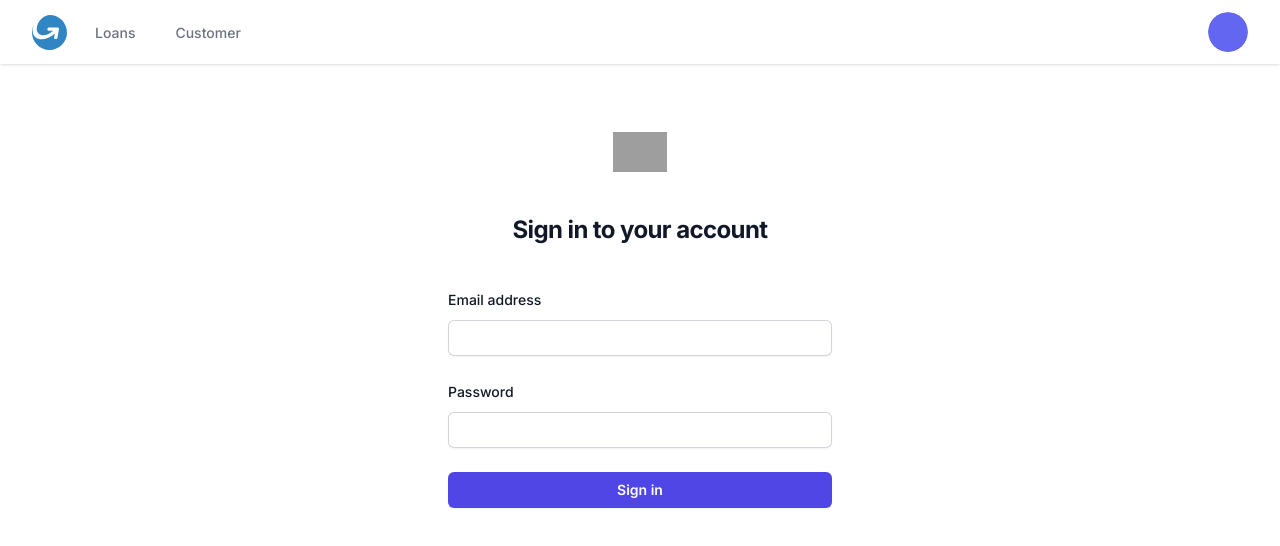
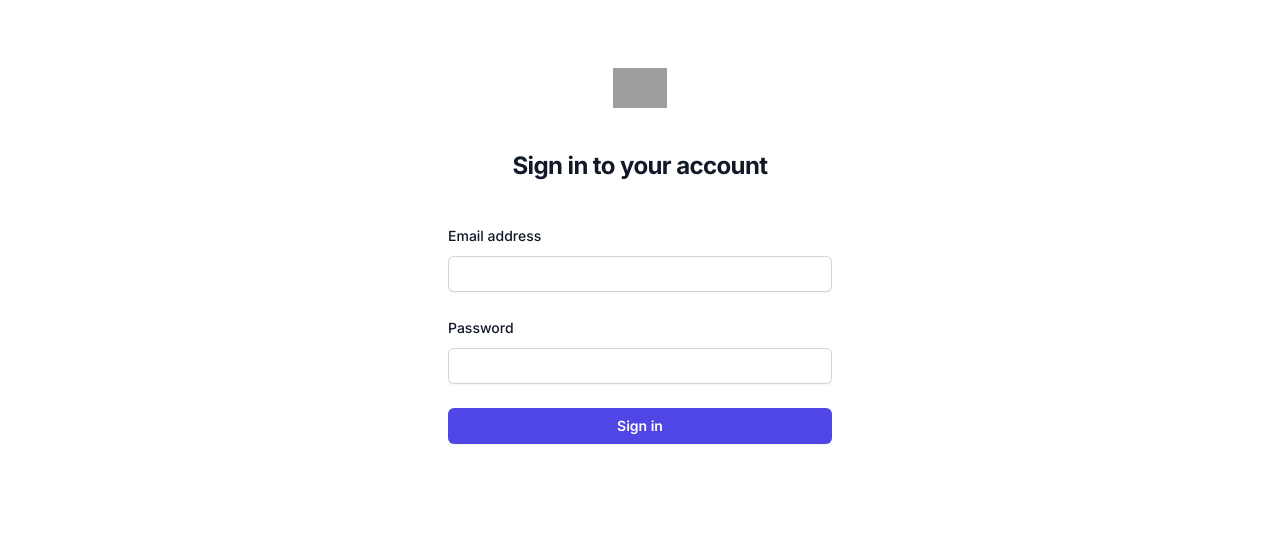
Before and after one commit to danielkpodo/loan-guarantor, a Next.js app: page / in a window 1280 px wide. Shown: the top 546 px of the page. Built offline with nearby package versions, Linux system fonts and the light colour scheme; no server answers; grey boxes are pictures that could not be loaded.

Commit message:
refactored layouts

```diff
--- a/app/customers/CustomerTable.tsx
+++ b/app/(dashboard)/customers/CustomerTable.tsx
@@ -1,4 +1,4 @@
-import { BASE_URL } from '../utils/constansts';
+import { BASE_URL } from '../../utils/constansts';
 import Link from 'next/link';
 import moment from 'moment';
 
--- /dev/null
+++ b/app/(dashboard)/layout.tsx
@@ -0,0 +1,34 @@
+import 'react-toastify/dist/ReactToastify.css';
+
+import AuthProvider from '../context/AuthProvider';
+import { Inter } from 'next/font/google';
+import type { Metadata } from 'next';
+import Navbar from '../components/Navbar';
+import NextTopLoader from 'nextjs-toploader';
+import { ToastContainer } from 'react-toastify';
+
+const inter = Inter({ subsets: ['latin'] });
+
+export const metadata: Metadata = {
+  title: 'EasyLoan - Your No1. Loan Guarantor',
+  description: 'Get instant loans to sustain your business',
+};
+
+export default function AdminLayout({
+  children,
+}: {
+  children: React.ReactNode;
+}) {
+  return (
+    <html lang='en'>
+      <body className={inter.className}>
+        <AuthProvider>
+          <NextTopLoader />
+          <Navbar />
+          <main className='p-5'>{children}</main>
+        </AuthProvider>
+        <ToastContainer className='w-1/2' />
+      </body>
+    </html>
+  );
+}
--- a/app/loans/LoanTable.tsx
+++ b/app/(dashboard)/loans/LoanTable.tsx
@@ -1,6 +1,6 @@
-import { BASE_URL } from '../utils/constansts';
+import { BASE_URL } from '../../utils/constansts';
 import LoanForm from './LoanForm';
-import formatCurrency from '../utils/formatCurrency';
+import formatCurrency from '../../utils/formatCurrency';
 import moment from 'moment';
 
 interface loanDTO {
--- a/app/loans/page.tsx
+++ b/app/(dashboard)/loans/page.tsx
@@ -1,6 +1,6 @@
 import LoanTable from './LoanTable';
 import React from 'react';
-import authOptions from '../api/auth/authOptions';
+import authOptions from '../../api/auth/authOptions';
 import { getServerSession } from 'next-auth';
 
 const Loan = async () => {
--- a/app/layout.tsx
+++ b/app/layout.tsx
@@ -1,18 +1,14 @@
+import 'react-toastify/dist/ReactToastify.css';
 import './globals.css';
-import 'react-toastify/dist/ReactToastify.css';
 
-import AuthProvider from './context/AuthProvider';
 import { Inter } from 'next/font/google';
 import type { Metadata } from 'next';
-import Navbar from './components/Navbar';
-import NextTopLoader from 'nextjs-toploader';
-import { ToastContainer } from 'react-toastify';
 
 const inter = Inter({ subsets: ['latin'] });
 
 export const metadata: Metadata = {
-  title: 'EasyLoan - Your No1. Loan Guarantor',
-  description: 'Get instant loans to sustain your business',
+  title: 'Easy Loans - your trusted loan partner',
+  description: 'Access loans in a matter of minutes',
 };
 
 export default function RootLayout({
@@ -23,12 +19,7 @@ export default function RootLayout({
   return (
     <html lang='en'>
       <body className={inter.className}>
-        <AuthProvider>
-          <NextTopLoader />
-          <Navbar />
-          <main className='p-5'>{children}</main>
-        </AuthProvider>
-        <ToastContainer className='w-1/2' />
+        <main className='p-5'>{children}</main>
       </body>
     </html>
   );
```
Also changed, not shown: app/(dashboard)/customers/CustomerForm.tsx (renamed from app/customers/CustomerForm.tsx, +6 -6 lines), app/(dashboard)/loans/LoanForm.tsx (renamed from app/loans/LoanForm.tsx, +9 -9 lines), app/page.tsx (+0 -22 lines), app/(dashboard)/customers/new/page.tsx (renamed from app/customers/new/page.tsx), app/(dashboard)/customers/page.tsx (renamed from app/customers/page.tsx).
